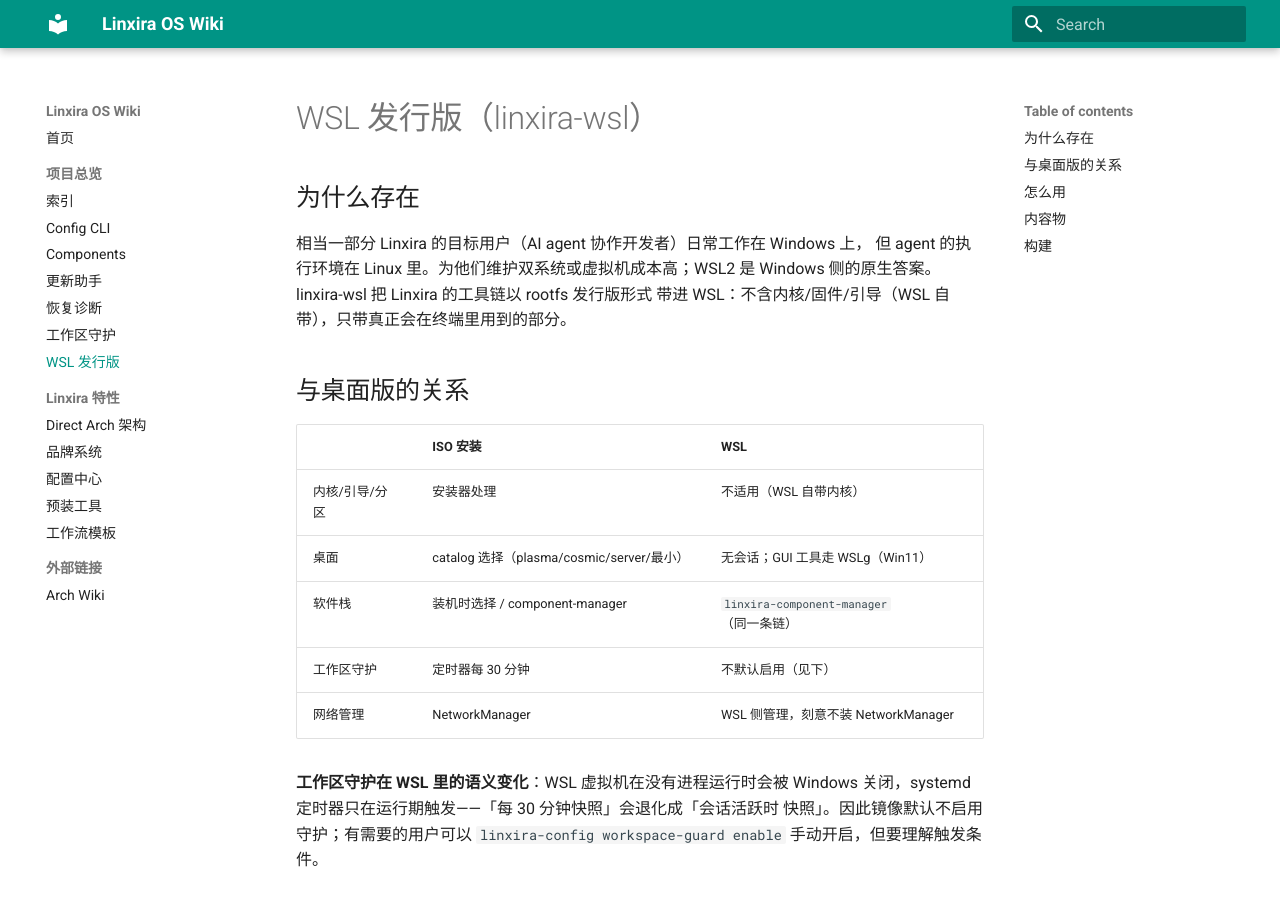
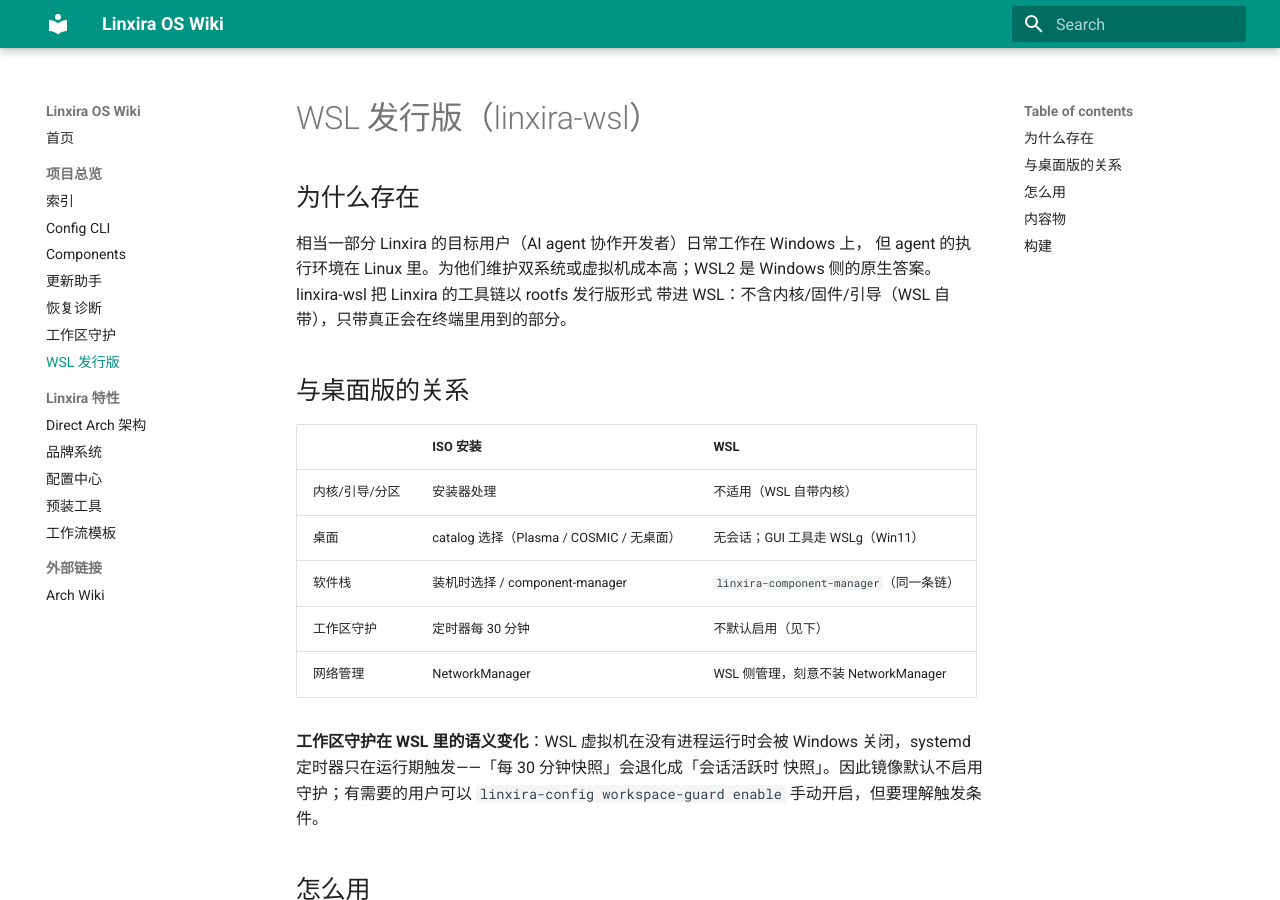
Before and after one commit to Linxira-OS/linxira-wiki, an MkDocs documentation site: the page built from docs/项目总览/linxira-wsl.md, in a window 1280 px wide and 900 px high. Built offline with MkDocs 1.6.1 and Material for MkDocs 9.7.7, drawn with Linux system fonts in a browser that asks for light colours.

Commit message:
docs(wsl): 桌面选择统一为 Plasma / COSMIC / 无桌面

```diff
--- a/docs/项目总览/linxira-wsl.md
+++ b/docs/项目总览/linxira-wsl.md
@@ -12,7 +12,7 @@
 | | ISO 安装 | WSL |
 |---|---|---|
 | 内核/引导/分区 | 安装器处理 | 不适用（WSL 自带内核） |
-| 桌面 | catalog 选择（plasma/cosmic/server/最小） | 无会话；GUI 工具走 WSLg（Win11） |
+| 桌面 | catalog 选择（Plasma / COSMIC / 无桌面） | 无会话；GUI 工具走 WSLg（Win11） |
 | 软件栈 | 装机时选择 / component-manager | `linxira-component-manager`（同一条链） |
 | 工作区守护 | 定时器每 30 分钟 | 不默认启用（见下） |
 | 网络管理 | NetworkManager | WSL 侧管理，刻意不装 NetworkManager |
```
